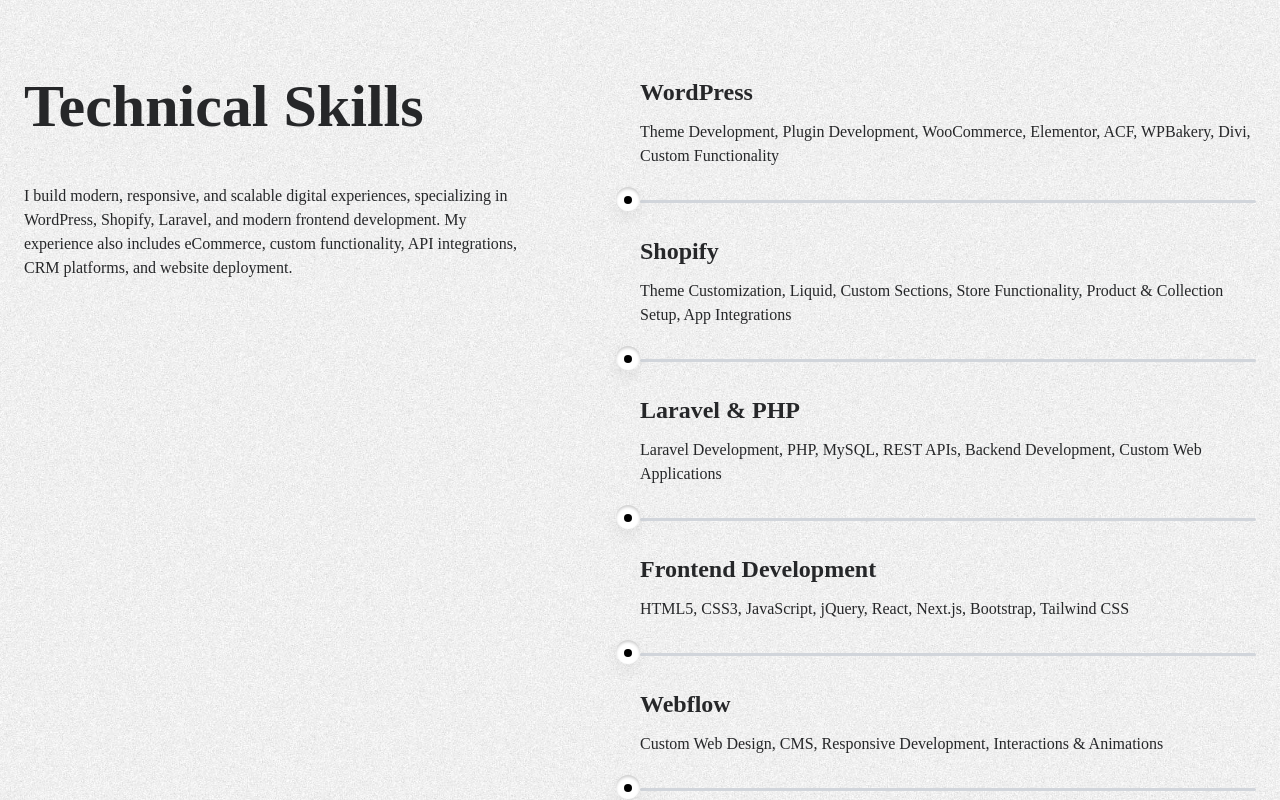
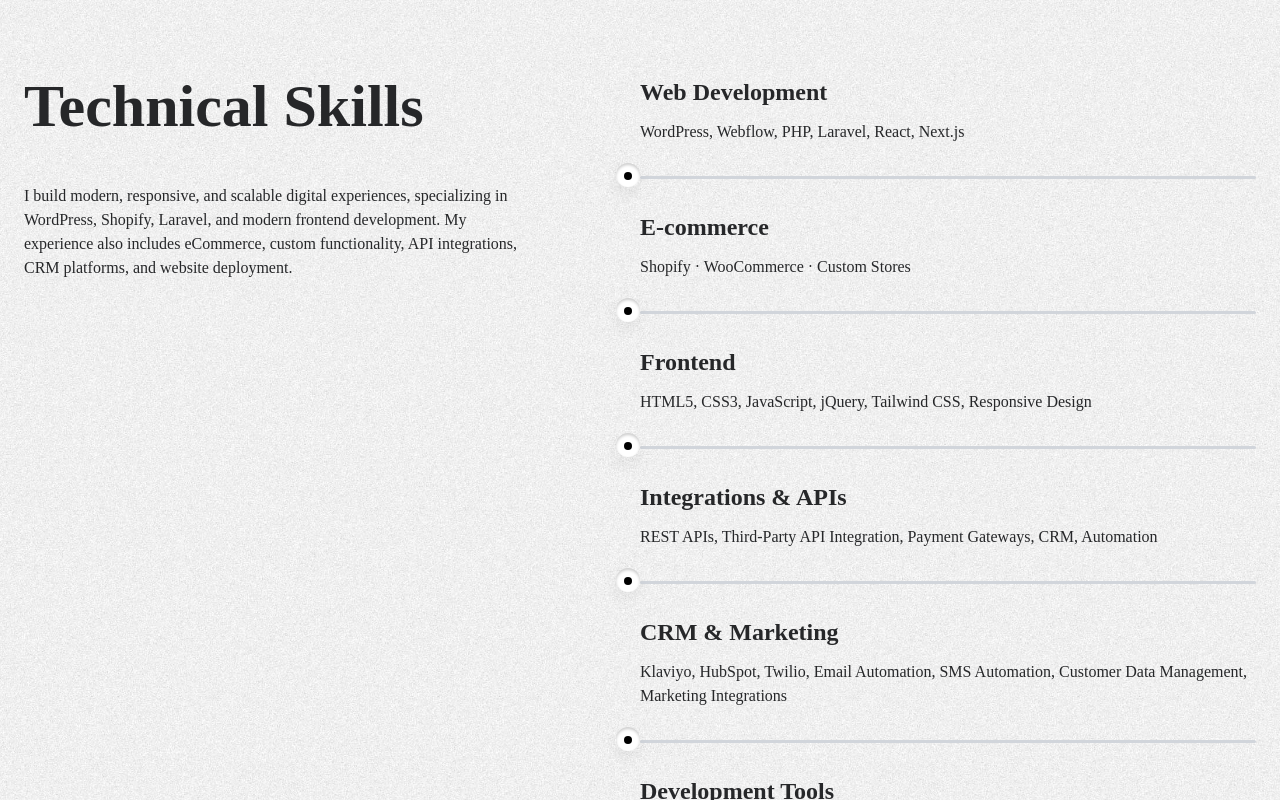
Before and after one commit to ubaidoso/Porofolio, a Next.js app: page / in a window 1280 px wide. Shown: the part 2480-3280 px from the top of the page. Built offline with nearby package versions, Linux system fonts and the light colour scheme; a web font is replaced by a local one.

Commit message:
refinements

```diff
--- a/src/pages/index.jsx
+++ b/src/pages/index.jsx
@@ -52,28 +52,20 @@
 
 const skillsTechnology = [
   {
-    label: "WordPress",
-    detail : "Theme Development, Plugin Development, WooCommerce, Elementor, ACF, WPBakery, Divi, Custom Functionality",
+    label: "Web Development",
+    detail : "WordPress, Webflow, PHP, Laravel, React, Next.js",
   },
   {
-    label: "Shopify",
-    detail : "Theme Customization, Liquid, Custom Sections, Store Functionality, Product & Collection Setup, App Integrations",
+    label: "E-commerce",
+    detail : "Shopify · WooCommerce · Custom Stores",
   },
   {
-    label: "Laravel & PHP",
-    detail : "Laravel Development, PHP, MySQL, REST APIs, Backend Development, Custom Web Applications",
-  },
-  {
-    label: "Frontend Development",
-    detail : "HTML5, CSS3, JavaScript, jQuery, React, Next.js, Bootstrap, Tailwind CSS",
-  },
-  {
-    label: "Webflow",
-    detail : "Custom Web Design, CMS, Responsive Development, Interactions & Animations",
+    label: "Frontend",
+    detail : "HTML5, CSS3, JavaScript, jQuery, Tailwind CSS, Responsive Design",
   },
   {
     label: "Integrations & APIs",
-    detail : "REST APIs, Third-Party API Integration, Payment Gateways, CRM Integrations, Webhooks, Automation",
+    detail : "REST APIs, Third-Party API Integration, Payment Gateways, CRM, Automation",
   },
   {
     label: "CRM & Marketing",
```
